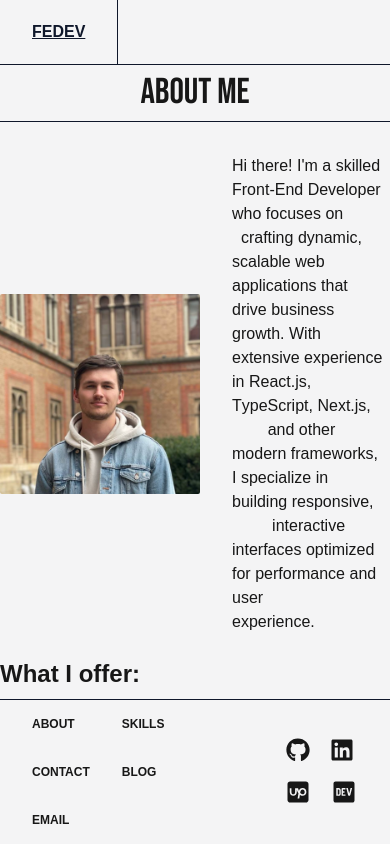
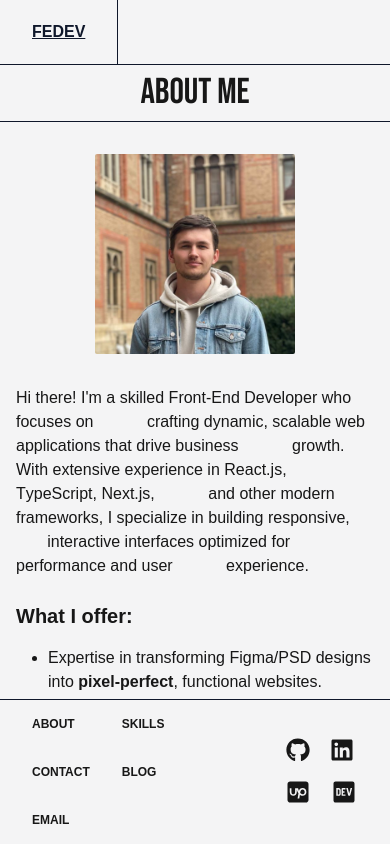
Before and after one commit to tpostolyuk/fedev-portfolio, a Next.js app: page /about in a window 390 px wide. Built offline with nearby package versions, Linux system fonts and the light colour scheme; a web font is replaced by a local one.

Commit message:
chore(about): responsiveness for page

```diff
--- a/src/app/about/page.tsx
+++ b/src/app/about/page.tsx
@@ -13,11 +13,16 @@ export default function About() {
       <Title title="ABOUT ME" />
       <section
         className={clsx(
-          "flex flex-col items-center justify-center py-8",
+          "flex flex-col items-center justify-center px-4 py-8",
           "dark:bg-slate-900 dark:text-white",
         )}
       >
-        <div className="flex max-w-2xl items-center gap-8">
+        <div
+          className={clsx(
+            "flex max-w-2xl flex-col items-center gap-8",
+            "md:flex-row",
+          )}
+        >
           <motion.div
             className="min-h-[200px] min-w-[200px]"
             initial={{ opacity: 0 }}
@@ -42,7 +47,9 @@ export default function About() {
           />
         </div>
         <div className="mt-6 flex max-w-2xl flex-col gap-4">
-          <h2 className="text-2xl font-semibold">What I offer:</h2>
+          <h2 className={clsx("text-xl font-semibold", "md:text-2xl")}>
+            What I offer:
+          </h2>
           <ul className="flex list-disc flex-col gap-2">
             <li className="ml-8">
               Expertise in transforming Figma/PSD designs into{" "}
@@ -61,7 +68,9 @@ export default function About() {
               thorough industry research to seamless end-user experiences.
             </li>
           </ul>
-          <h2 className="text-2xl font-semibold">Tech Stack:</h2>
+          <h2 className={clsx("text-xl font-semibold", "md:text-2xl")}>
+            Tech Stack:
+          </h2>
           <ul className="flex list-disc flex-col gap-2">
             <li className="ml-8">
               <b>Frontend:</b> JavaScript, TypeScript, React, Redux, React
@@ -78,7 +87,7 @@ export default function About() {
               <b>DesignTools:</b> Figma.
             </li>
           </ul>
-          Whether you’re looking to create a custom dashboard, deploy a
+          Whether you&apos;re looking to create a custom dashboard, deploy a
           responsive website, or enhance an existing platform, I can help you
           bring your vision to life. Let&apos;s work together to turn your ideas
           into impactful solutions!
```
